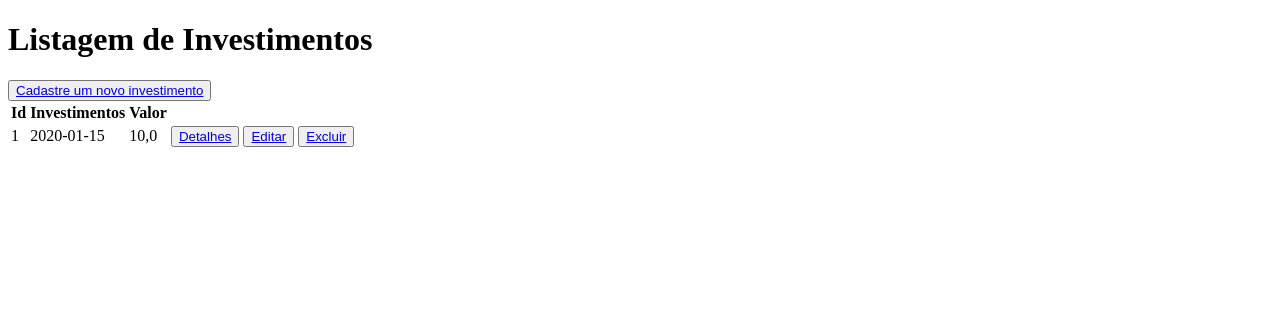
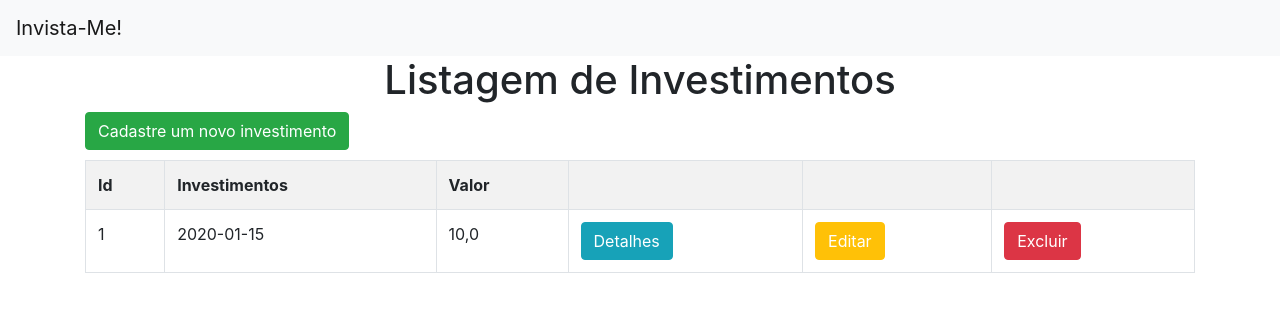
Before and after one commit to Jonatas98Lopes/Django-Projects, a Django app: page / in a window 1280 px wide. Shown: the top 312 px of the page. Run offline with Django 4.2, Linux system fonts and the light colour scheme; tables that the repository leaves empty hold one stand-in row (values such as "Sample post").

Commit message:
New updates

```diff
--- /dev/null
+++ b/projeto_invista_me/invista_me/templates/investimentos/base.html
@@ -0,0 +1,35 @@
+<!doctype html>
+<html lang="en">
+  <head>
+    <!-- Required meta tags -->
+    <meta charset="utf-8">
+    <meta name="viewport" content="width=device-width, initial-scale=1, shrink-to-fit=no">
+
+    <!-- Bootstrap CSS -->
+    <link rel="stylesheet" href="https://cdn.jsdelivr.net/npm/bootstrap@4.6.2/dist/css/bootstrap.min.css" integrity="sha384-xOolHFLEh07PJGoPkLv1IbcEPTNtaed2xpHsD9ESMhqIYd0nLMwNLD69Npy4HI+N" crossorigin="anonymous">
+
+    <title>Invista-Me!</title>
+  </head>
+  <body>
+    <!-- As a link -->
+    <nav class="navbar navbar-light bg-light">
+    <a class="navbar-brand" href="{% url 'investiments' %}">Invista-Me!</a>
+    </nav>
+    {% block conteudo%}
+    {% endblock %}
+
+
+    <!-- Optional JavaScript; choose one of the two! -->
+
+    <!-- Option 1: jQuery and Bootstrap Bundle (includes Popper) -->
+    <script src="https://cdn.jsdelivr.net/npm/jquery@3.5.1/dist/jquery.slim.min.js" integrity="sha384-DfXdz2htPH0lsSSs5nCTpuj/zy4C+OGpamoFVy38MVBnE+IbbVYUew+OrCXaRkfj" crossorigin="anonymous"></script>
+    <script src="https://cdn.jsdelivr.net/npm/bootstrap@4.6.2/dist/js/bootstrap.bundle.min.js" integrity="sha384-Fy6S3B9q64WdZWQUiU+q4/2Lc9npb8tCaSX9FK7E8HnRr0Jz8D6OP9dO5Vg3Q9ct" crossorigin="anonymous"></script>
+
+    <!-- Option 2: Separate Popper and Bootstrap JS -->
+    <!--
+    <script src="https://cdn.jsdelivr.net/npm/jquery@3.5.1/dist/jquery.slim.min.js" integrity="sha384-DfXdz2htPH0lsSSs5nCTpuj/zy4C+OGpamoFVy38MVBnE+IbbVYUew+OrCXaRkfj" crossorigin="anonymous"></script>
+    <script src="https://cdn.jsdelivr.net/npm/popper.js@1.16.1/dist/umd/popper.min.js" integrity="sha384-9/reFTGAW83EW2RDu2S0VKaIzap3H66lZH81PoYlFhbGU+6BZp6G7niu735Sk7lN" crossorigin="anonymous"></script>
+    <script src="https://cdn.jsdelivr.net/npm/bootstrap@4.6.2/dist/js/bootstrap.min.js" integrity="sha384-+sLIOodYLS7CIrQpBjl+C7nPvqq+FbNUBDunl/OZv93DB7Ln/533i8e/mZXLi/P+" crossorigin="anonymous"></script>
+    -->
+  </body>
+</html>
--- a/projeto_invista_me/invista_me/templates/investimentos/confirmar_exclusao.html
+++ b/projeto_invista_me/invista_me/templates/investimentos/confirmar_exclusao.html
@@ -1,3 +1,5 @@
+{% extends 'investimentos/base.html'%}
+{% block conteudo %}
 <!DOCTYPE html>
 <html lang="pt-br">
     <head>
@@ -16,3 +18,4 @@
 
     </body>
 </html>
+{% endblock %}
--- a/projeto_invista_me/invista_me/templates/investimentos/detalhes.html
+++ b/projeto_invista_me/invista_me/templates/investimentos/detalhes.html
@@ -1,3 +1,5 @@
+{% extends 'investimentos/base.html'%}
+{% block conteudo %}
 <!DOCTYPE html>
 <html lang="pt-br">
     <head>
@@ -31,3 +33,4 @@
         </section>
     </body>
 </html>
+{% endblock%}
--- a/projeto_invista_me/invista_me/templates/investimentos/index.html
+++ /dev/null
@@ -1,6 +0,0 @@
-<div><h1>Lorem ipsum dolor</h1>
-    <p>Lorem ipsum dolor sit amet, consectetur adipisicing elit. Nulla, perferendis dolores natus fuga impedit at? Laboriosam voluptatibus temporibus velit. Quaerat reiciendis ducimus illum quibusdam eligendi dignissimos incidunt libero eos modi.</p>
-</div>
-<h3>{{nome}}</h3>
-<h3>{{idade}}</h3>
-<h3>{{hobbies}}</h3>
--- a/projeto_invista_me/invista_me/templates/investimentos/investimento_registrado.html
+++ b/projeto_invista_me/invista_me/templates/investimentos/investimento_registrado.html
@@ -1,2 +1,5 @@
+{% extends 'investimentos/base.html'%}
+{% block conteudo %}
 <h1>Você registrou</h1>
 {{tipo_investimento}}
+{% endblock %}
--- a/projeto_invista_me/invista_me/templates/investimentos/investiments.html
+++ b/projeto_invista_me/invista_me/templates/investimentos/investiments.html
@@ -1,3 +1,5 @@
+{% extends 'investimentos/base.html'%}
+{% block conteudo %}
 <!DOCTYPE html>
 <html lang="pt-br">
     <head>
@@ -7,28 +9,34 @@
         <title>Página Inicial</title>
     </head>
     <body>
-        <header><h1>Listagem de Investimentos</h1></header>
+        <div class="container">
+            <header><h1 style="text-align: center;">Listagem de Investimentos</h1></header>
             <section>
                 <article>
-                <button><a href="{% url 'novo_cadastro' %}">Cadastre um novo investimento</a></button>
-                <table>
+                    <button class="btn btn-success" style="margin-bottom: 10px;"><a style="color: white;" href="{% url 'novo_cadastro' %}">Cadastre um novo investimento</a></button>
+                    <table class="table table-striped table-bordered">
                         <tr>
                             <th>Id</th>
                             <th>Investimentos</th>
                             <th>Valor</th>
+                            <th></th>
+                            <th></th>
+                            <th></th>
                         </tr>
                         {% for dado in dados %}
                         <tr>
                             <td>{{dado.id}}</td>
                             <td>{{dado.investimento}}</td>
                             <td>{{dado.valor}}</td>
-                        <td><button><a href="{% url 'detalhe' dado.id %}">Detalhes</a></button></td>
-                        <td><button><a href="{% url 'editar'  dado.id %}">Editar</a></button></td>
-                        <td><button><a href="{% url 'excluir' dado.id %}">Excluir</a></button></td>
+                            <td><button class="btn btn-info"><a style="color: white;"href="{% url 'detalhe' dado.id %}">Detalhes</a></button></td>
+                            <td><button class="btn btn-warning"><a style="color: white;"href="{% url 'editar'  dado.id %}">Editar</a></button></td>
+                            <td><button class="btn btn-danger"><a style="color: white;"href="{% url 'excluir' dado.id %}">Excluir</a></button></td>
                         </tr>
                         {% endfor %}
                     </table>
                 </article>
             </section>
+        </div>
     </body>
 </html>
+{% endblock%}
--- a/projeto_invista_me/invista_me/templates/investimentos/novo_investimento.html
+++ b/projeto_invista_me/invista_me/templates/investimentos/novo_investimento.html
@@ -1,3 +1,5 @@
+{% extends 'investimentos/base.html'%}
+{% block conteudo %}
 <!DOCTYPE html>
 <html lang="pt-br">
 <head>
@@ -18,3 +20,4 @@
     </section>
 </body>
 </html>
+{% endblock %}
```
Lines whose indentation alone changed are shown as unchanged.
